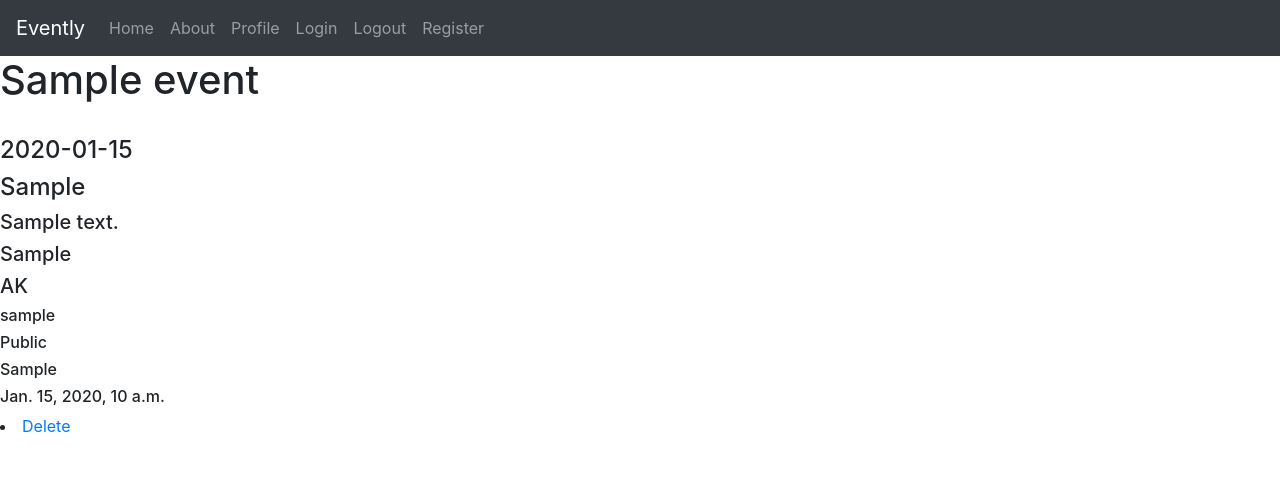
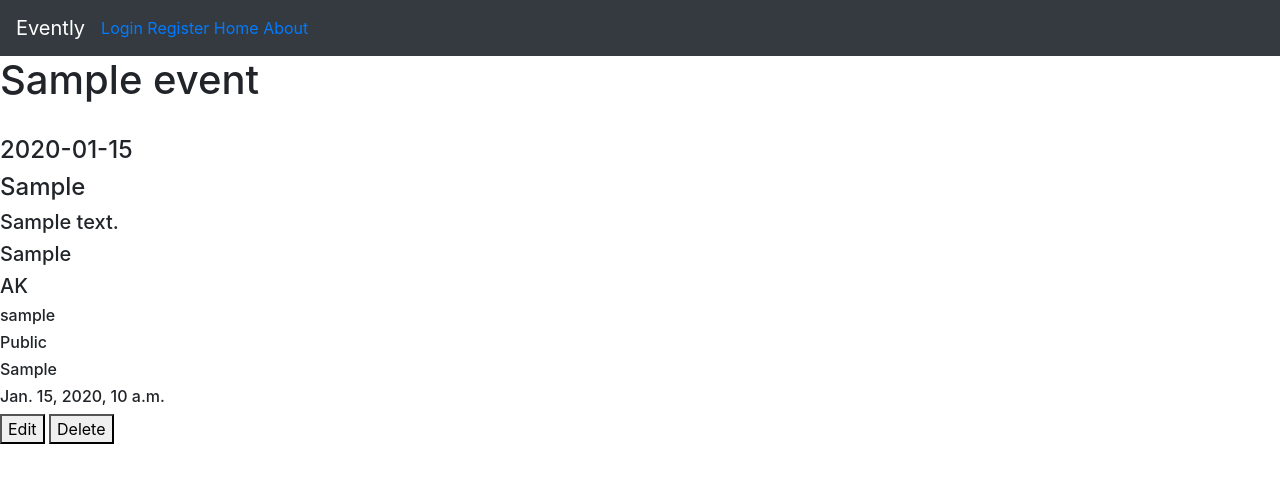
Before and after one commit to tranln025/the-event-fairy, a Django app: page /events/1/ in a window 1280 px wide. Shown: the top 483 px of the page. Run offline with Django 3.2, Linux system fonts and the light colour scheme; tables that the repository leaves empty hold one stand-in row (values such as "Sample post"); some libraries are stand-ins or nearby versions.

Commit message:
adds working edit and page auth

```diff
--- a/project_2_app/templates/base.html
+++ b/project_2_app/templates/base.html
@@ -15,49 +15,50 @@
     <title>events</title>
 </head>
 <body>
-
   <header>
     <nav class="navbar navbar-expand-sm navbar-dark bg-dark">
-
       <button class="navbar-toggler" type="button" data-toggle="collapse" data-target="#navbarsExample03" aria-controls="navbarsExample03" aria-expanded="false" aria-label="Toggle navigation">
         <span class="navbar-toggler-icon"></span>
       </button>
+        <a class="navbar-brand" href="{% url 'landing' %}">Evently</a>
+          <section>
 
-
-                    <a class="navbar-brand" href="{% url 'landing' %}">Evently</a>
+           {% if user.is_authenticated %}
+              Welcome, {{user.username}}
+              <a href="{% url 'profile' %}">Profile</a>
+              <a href="{% url 'logout' %}">Logout</a>
+              {% else %}
+              <a href="{% url 'login' %}">Login</a>
+              <a href="{% url 'register' %}">Register</a>
+              {% endif %}
+              <a href="{% url 'home' %}">Home</a>
+              <a href="{% url 'about' %}">About</a>
 
 
 
-                    <div class="collapse navbar-collapse" id="navbarsExample03">
-
-                      <ul class="navbar-nav mr-auto">
-
-                        <li class="nav-item">
+            <!-- <div class="collapse navbar-collapse" id="navbarsExample03">
+              <ul class="navbar-nav mr-auto"> -->
+                <!-- <li class="nav-item">
                   <a class="nav-link" href="{% url 'home' %}">Home</a>
                 </li>
-
                 <li class="nav-item">
                   <a class="nav-link" href="{% url 'about' %}">About</a>
                 </li>
-
                 <li class="nav-item">
                   <a class="nav-link" href="{% url 'profile' %}">Profile</a>
                 </li>
-
                 <li class="nav-item">
                   <a class="nav-link" href="{% url 'login' %}">Login</a>
                 </li>
-
                 <li class="nav-item">
                   <a class="nav-link" href="{% url 'logout' %}">Logout</a>
                 </li>
                 <li class="nav-item">
                   <a class="nav-link" href="{% url 'register' %}">Register</a>
-                        </li>
-
-                      </ul>
-
-                    </div>
+                </li> -->
+              <!-- </ul>
+            </div> -->
+          </section>
     </nav>
   </header>
 
--- a/project_2_app/templates/event_detail.html
+++ b/project_2_app/templates/event_detail.html
@@ -14,11 +14,8 @@
 <h6>{{event.type}}</h6>
 <h6>{{event.category}}</h6>
 <h6>{{event.date_created}}</h6>
-<li class="tracks">
-<!-- <a href="{% url 'event_edit' pk=event.pk %}" class="edit">Edit</a> -->
 
-<a href="{% url 'event_delete' pk=event.pk %}" class="delete">Delete</a>
-</li>
-
+<a href="{% url 'event_edit' event_pk=event.pk %}"><button type="submit" class="event-edit">Edit</button></a>
+<a href="{% url 'home' %}"><button type="submit" class="event-delete">Delete</button></a>
 
 {% endblock %}
--- a/project_2_app/views.py
+++ b/project_2_app/views.py
@@ -1,7 +1,7 @@
 from django.shortcuts import render, redirect
 from django.http import HttpResponse, JsonResponse
 from django.core import serializers
-# from django.contrib.auth.decorators import login_required
+from django.contrib.auth.decorators import login_required
 
 from .models import Event
 from .forms import EventForm
@@ -47,7 +47,7 @@ def public_list(request):
     context = {'events': events, 'type': 'Public'}
     return render(request, 'event_list.html', context)
 
-
+@login_required
 def private_list(request):
     events = Event.objects.filter(type='Private')
     context = {'events': events, 'type': 'Private'}
@@ -65,7 +65,7 @@ def event_detail(request,event_pk):
 
 ########## Editing Events ##########
 
-
+@login_required
 def event_create(request):
     if request.method == 'POST':
         print(request.user)
@@ -83,22 +83,22 @@ def event_create(request):
 
 
 
-
+@login_required
 def event_edit(request, event_pk):
     event = Event.objects.get(id=event_pk)
     if request.method == 'POST':
         form = EventForm(request.POST, instance=event)
         if form.is_valid():
             event=form.save()
-            return redirect('event_detail', pk=event.pk)
-        else:
-            form = EventForm(instance=event)
-        context = {'form':form, 'header':f"Edit {event.title}"}
+            return redirect('event_detail', event_pk=event.pk)
+    else:
+        form = EventForm(instance=event)
+    context = {'form':form, 'header':f"Edit {event.title}"}
     return render(request, 'event_form.html', context)
 
 
 
-
+@login_required
 def event_delete(request, event_pk):
     Event.objects.get(id=event_pk).delete()
     return redirect('home')
```
Also changed, not shown: project_2_app/urls.py (+6 -6 lines). Lines whose indentation alone changed are shown as unchanged.
